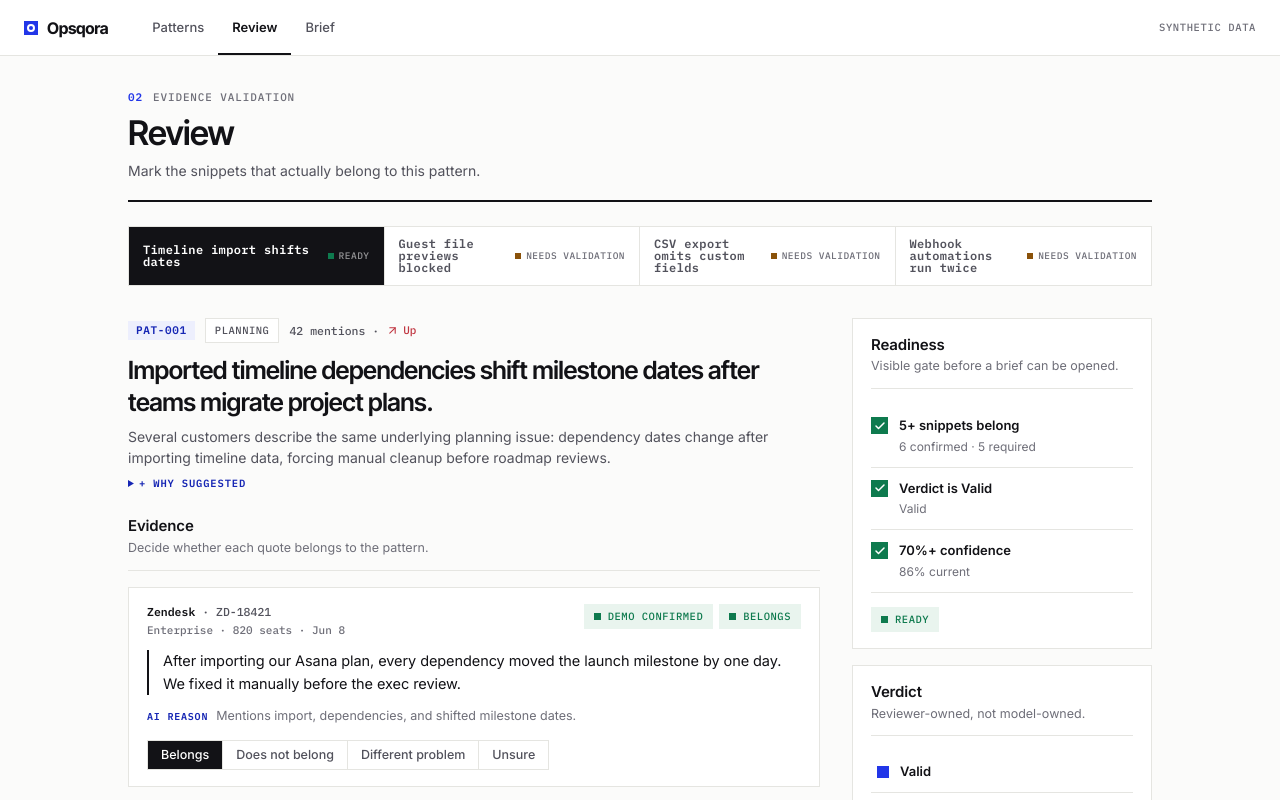
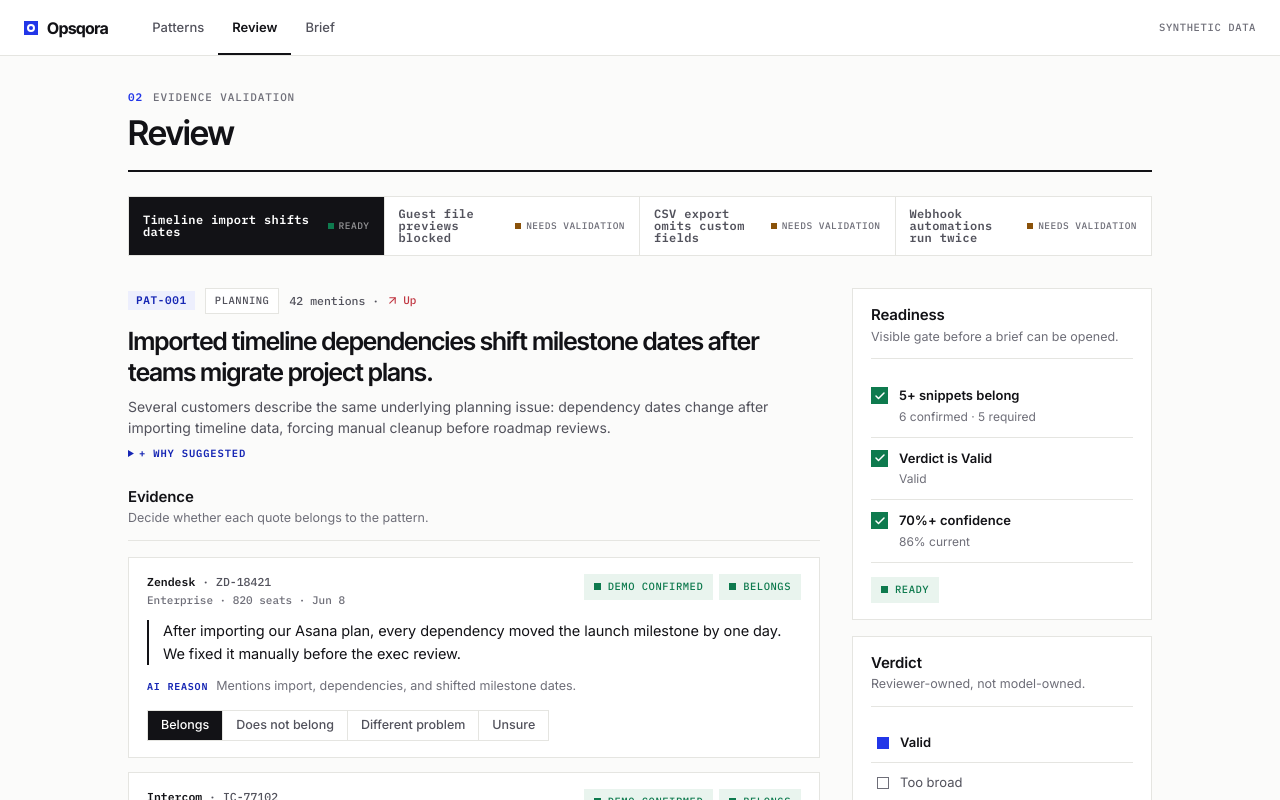
Before and after one commit to mich-mayer/opsqora, a React (Vite) app: page / in a window 1280 px wide. Both pictures are taken after a click on the button 311 px from the left and 360 px from the top of the page. Built offline with nearby package versions, Linux system fonts and the light colour scheme.

Commit message:
fix(review): keep evidence instruction near cards

```diff
--- a/src/components/primitives.tsx
+++ b/src/components/primitives.tsx
@@ -28,14 +28,14 @@ export function ScreenHead({
   index: string
   kicker: string
   title: string
-  lede: string
+  lede?: string
   aside?: React.ReactNode
 }) {
   return <header className="screen-head">
     <div className="screen-head-copy">
       <Kicker index={index}>{kicker}</Kicker>
       <h1>{title}</h1>
-      <p className="lede">{lede}</p>
+      {lede && <p className="lede">{lede}</p>}
     </div>
     {aside && <div className="screen-head-aside">{aside}</div>}
   </header>
--- a/src/screens/PatternReview.tsx
+++ b/src/screens/PatternReview.tsx
@@ -74,7 +74,6 @@ export function PatternReview({
       index="02"
       kicker="Evidence validation"
       title="Review"
-      lede="Mark the snippets that actually belong to this pattern."
     />
 
     <div className="review-switch" role="group" aria-label="Pattern under review">
```
